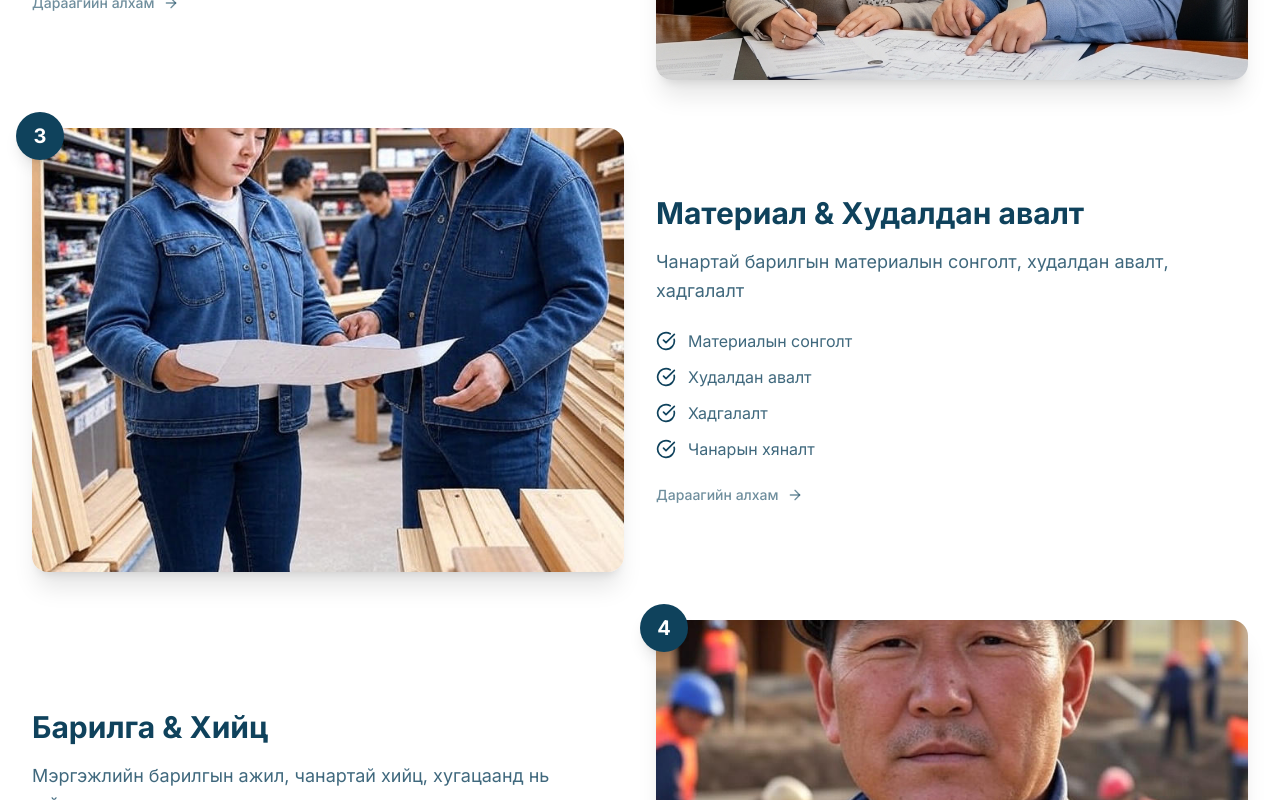
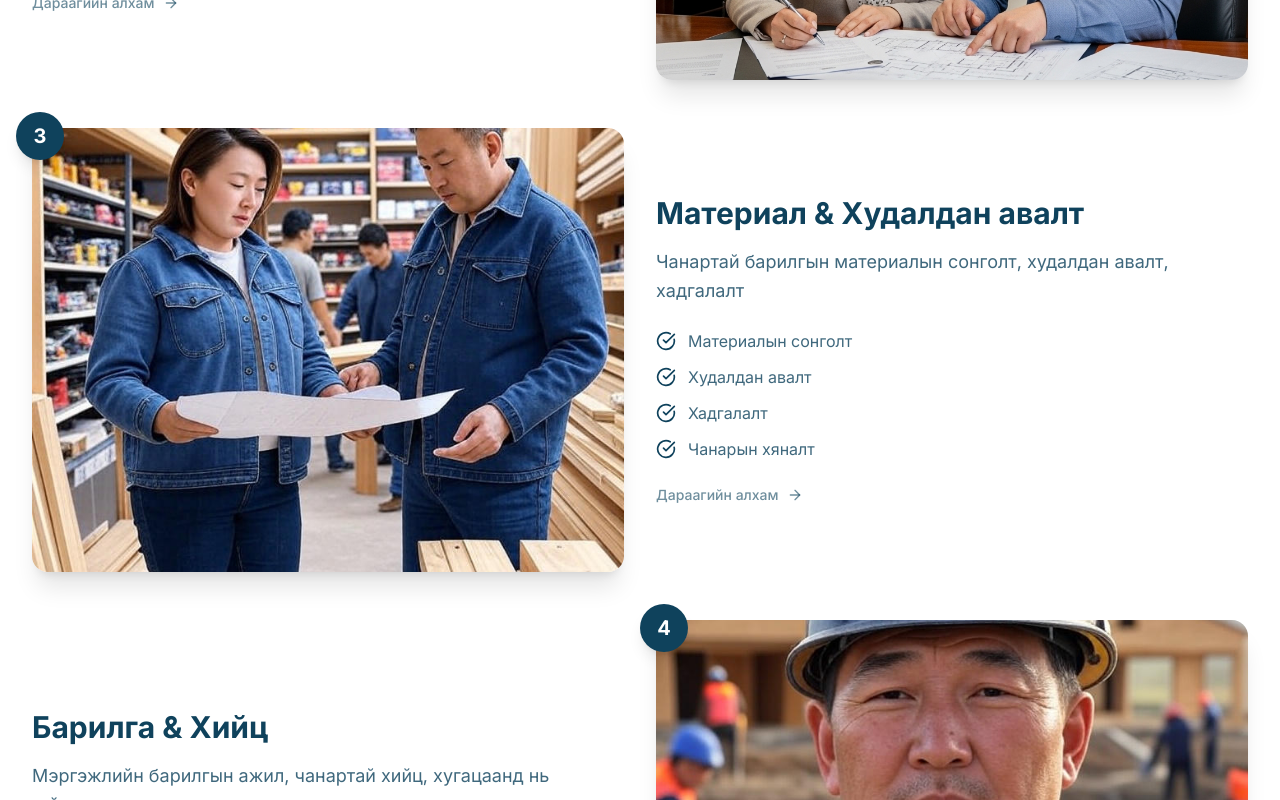
Before and after one commit to Enkhnyam/Buyant-Construction, a Next.js app in the folder buyant-construction/: page /services in a window 1280 px wide. Shown: the part 1440-2240 px from the top of the page. Built offline with nearby package versions, Linux system fonts and the light colour scheme.

Commit message:
services page updated

```diff
--- a/buyant-construction/src/components/HouseBuildingProcess.tsx
+++ b/buyant-construction/src/components/HouseBuildingProcess.tsx
@@ -90,6 +90,7 @@ export default function HouseBuildingProcess() {
           {processSteps.map((step, index) => {
             const displayData = getStepDisplayData(step)
             const isEven = index % 2 === 0
+            const objectPositionClass = index >= 2 ? 'object-[center_35%]' : 'object-center'
 
             return (
               <div key={step.id} className={`flex flex-col lg:flex-row items-center gap-8 ${
@@ -102,7 +103,7 @@ export default function HouseBuildingProcess() {
                       <img
                         src={step.image}
                         alt={displayData.title}
-                        className="w-full h-full object-cover group-hover:scale-105 transition-transform duration-500"
+                        className={`w-full h-full object-cover ${objectPositionClass} group-hover:scale-105 transition-transform duration-500`}
                       />
                     </div>
                     {/* Step Number Badge */}
```
